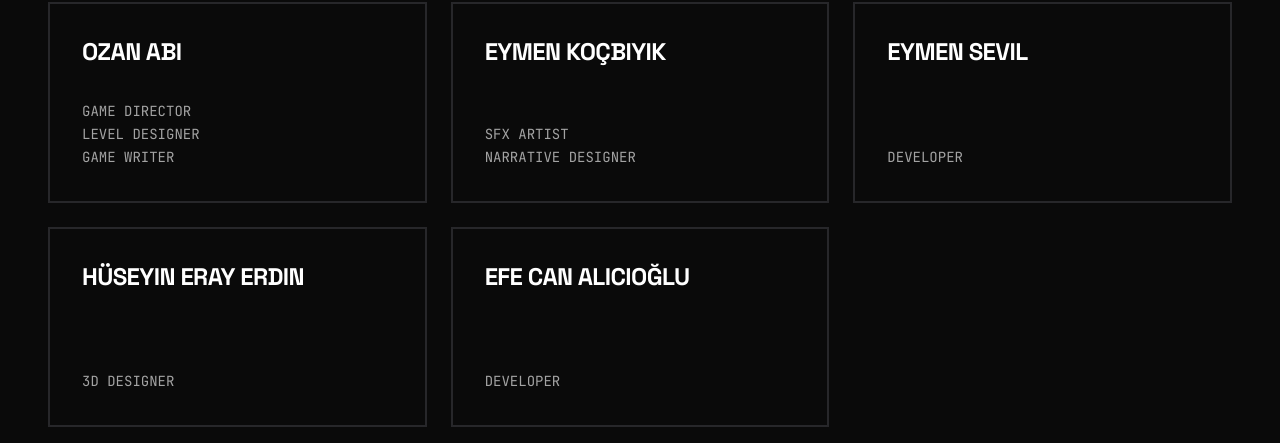
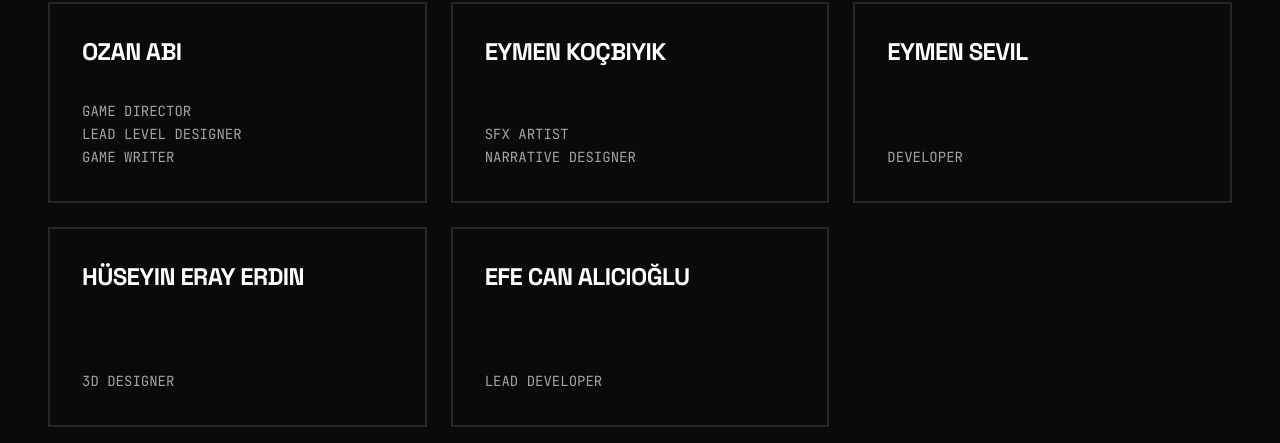
Before and after one commit to Jelada-Studios/Jelada-Studios.github.io, a plain HTML site: page index.html in a window 1280 px wide. Shown: the part 3439-3882 px from the top of the page. Drawn offline with nearby package versions, Linux system fonts and the light colour scheme.

Commit message:
Update job titles for team members

```diff
--- a/index.html
+++ b/index.html
@@ -221,7 +221,7 @@
                     <h3 class="text-2xl font-bold uppercase tracking-tight">Ozan Abi</h3>
                     <div class="mt-8 font-mono text-sm text-rawgray uppercase leading-relaxed">
                         <span class="block">Game Director</span>
-                        <span class="block">Level Designer</span>
+                        <span class="block">Lead Level Designer</span>
                         <span class="block">Game Writer</span>
                     </div>
                 </div>
@@ -251,7 +251,7 @@
                 <div class="border-2 border-zinc-800 p-8 hover:border-purewhite transition-colors duration-300 flex flex-col justify-between min-h-[200px] reveal" style="transition-delay: 400ms;">
                     <h3 class="text-2xl font-bold uppercase tracking-tight">Efe Can Alıcıoğlu</h3>
                     <div class="mt-8 font-mono text-sm text-rawgray uppercase leading-relaxed">
-                        <span class="block">Developer</span>
+                        <span class="block">Lead Developer</span>
                     </div>
                 </div>
             </div>
```
